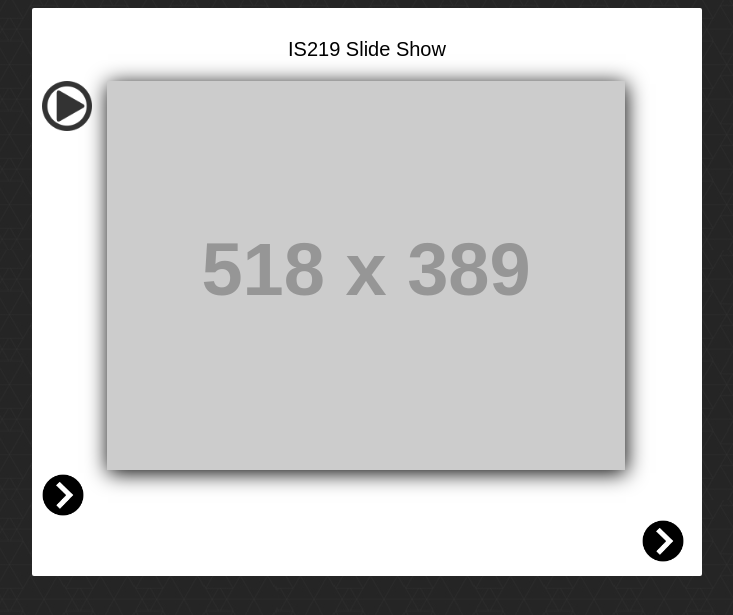
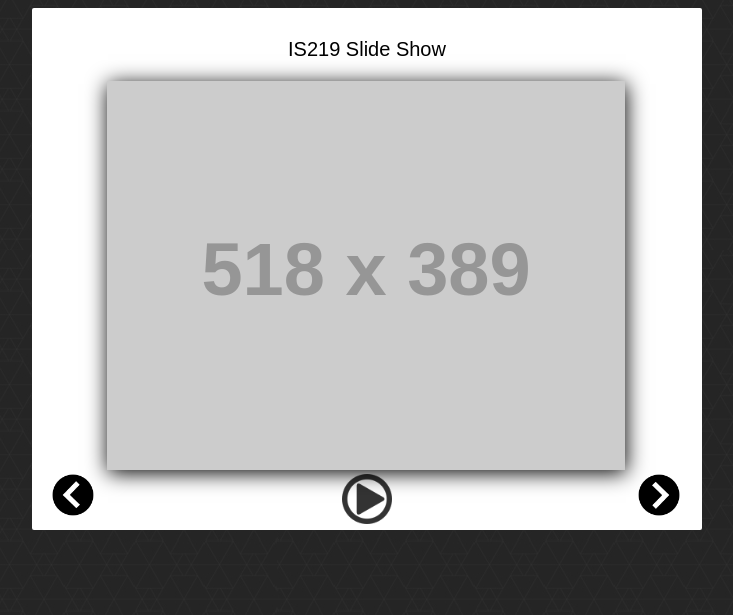
Before and after one commit to officialmaj/is219s17andrews-p2, a PHP site: page /index.html in a window 1280 px wide. Shown: the top 615 px of the page, without its empty margins (273-1006 px from the left). Run offline with PHP 8.4, Linux system fonts and the light colour scheme; grey boxes labelled with a size stand in for pictures from a placeholder-image service; some libraries are stand-ins or nearby versions.

Commit message:
CSS // All arrows
Formatted all arrows by making changes in css style. All objects should
be in proper position.

```diff
--- a/css/style.css
+++ b/css/style.css
@@ -30,7 +30,7 @@
 	position: absolute;
 	z-index: 3;
 	opacity: .8;
-	top: 0px;
+	padding-left: 300px;
 }
 
 .thumbnail {
@@ -52,12 +52,14 @@
 #prevPhoto {
 	height: 42px;
 	width: 42px;
+	-webkit-transform: rotate(180deg);
+	padding-right: 10px;
 }
 
 #nextPhoto {
 	height: 42px;
 	width: 42px;
-	padding-left: 600px;
+	padding-left: 540px;
 }
 
 .details p {
```
